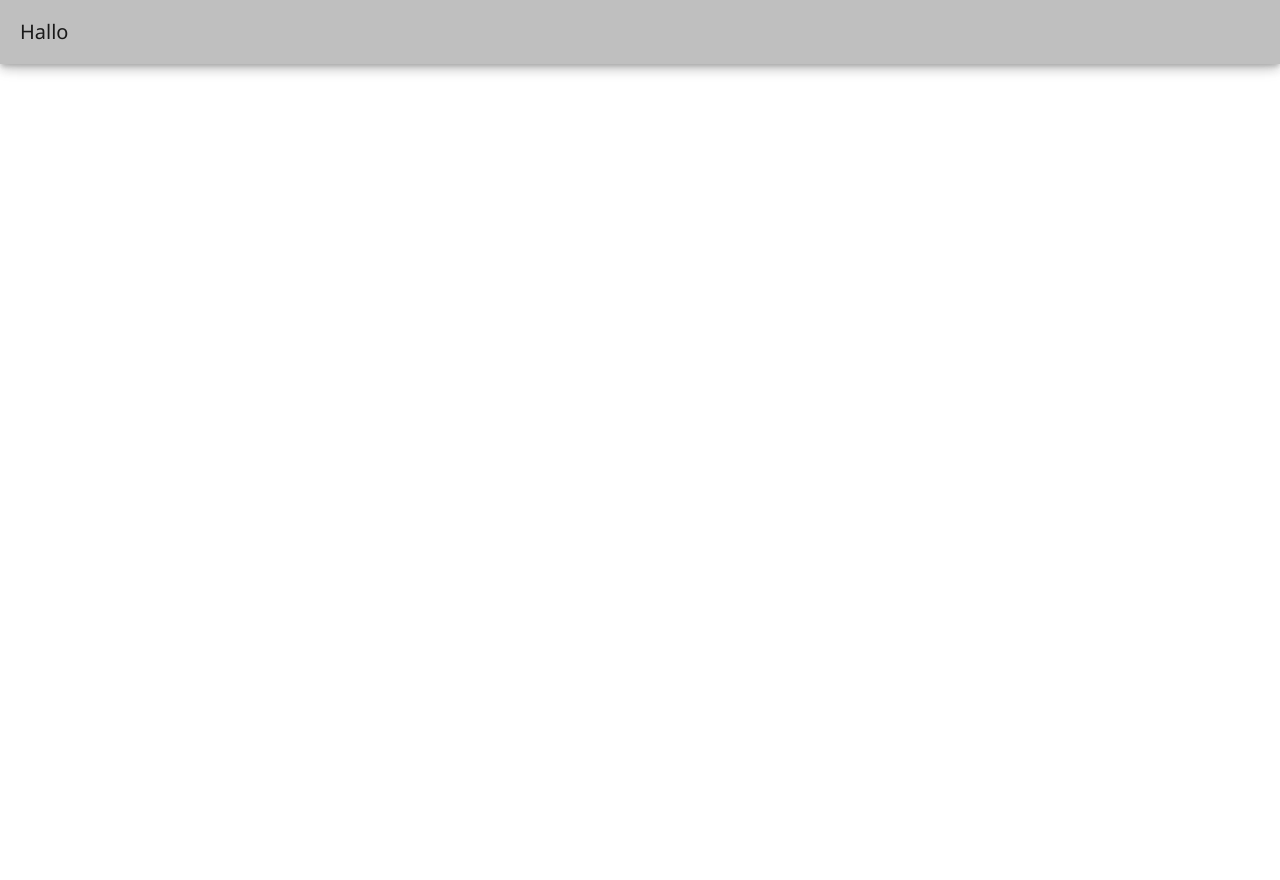
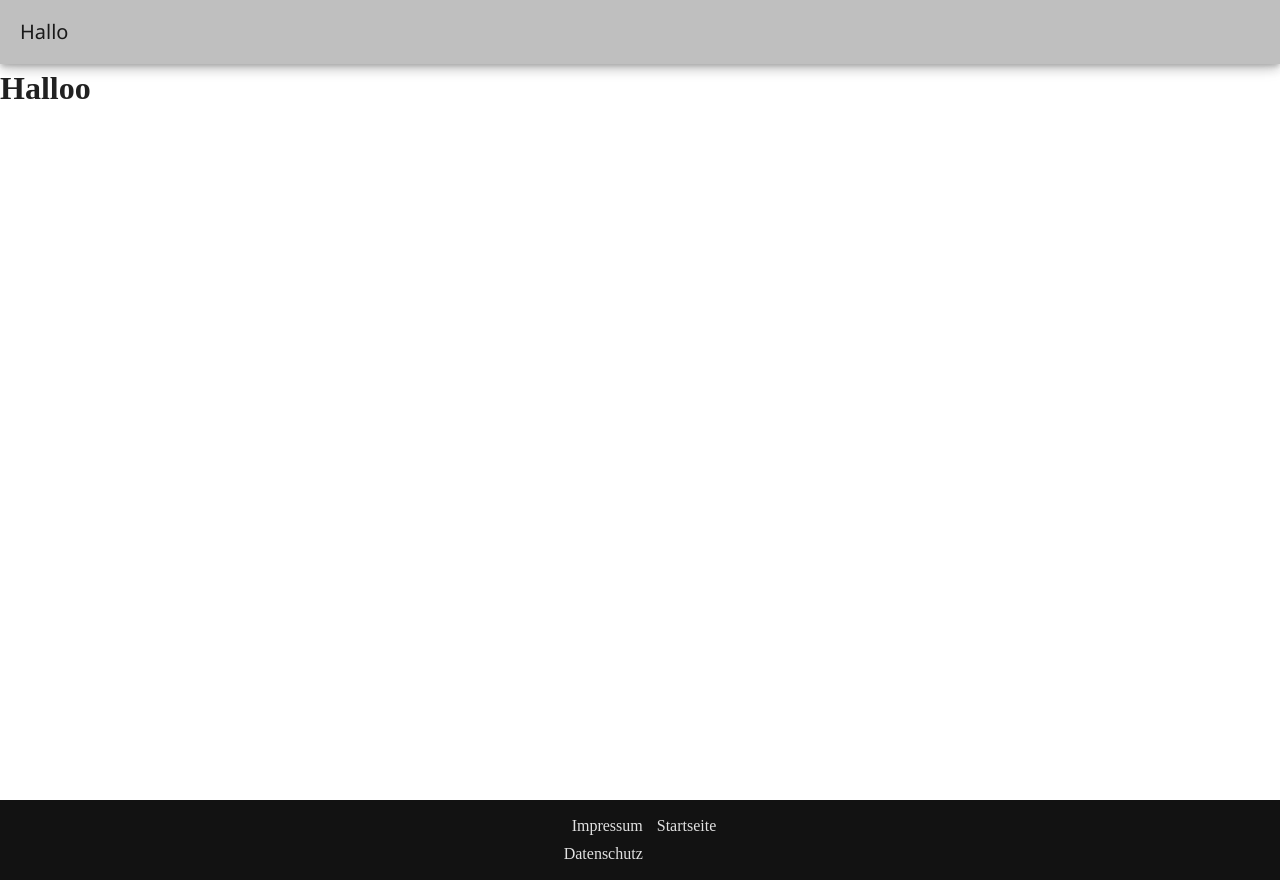
Before and after one commit to chfuchte/frankfurttimes, a Vue app: page / in a window 1280 px wide. Before the commit the page ends 800 px from the top, so only its background shows below. Built offline with nearby package versions, Linux system fonts and the light colour scheme.

Commit message:
add Header and Footer to Index App

```diff
--- a/src/components/FooterArea.vue
+++ b/src/components/FooterArea.vue
@@ -9,8 +9,7 @@
       <a href="/datenschutz.html">Datenschutz</a>
     </div>
     <div dir="d2">
-      <a :href="authenticated ? '/logout' : '/login.html'">{{ authenticated ? 'Logout' : 'Login' }}</a>
-      <a href="/support.html">Support</a>
+      <a href="/">Startseite</a>
     </div>
   </footer>
 </template>
--- a/src/pages/App.vue
+++ b/src/pages/App.vue
@@ -1,5 +1,6 @@
 <script setup lang="ts">
-import Header from '../components/HeaderArea.vue'
+import HeaderArea from '../components/HeaderArea.vue'
+import FooterArea from '@/components/FooterArea.vue';
 
 import { type Author, type User} from '../types/users';
 import { type Article} from '../types/article';
@@ -31,10 +32,14 @@ const userData: { [key: string]: User } = {};
 
 <template>
   <v-app>
-    <Header />
+    <HeaderArea />
 
-    <h1>This is public now</h1>
+    <v-main>
+      <h1>Halloo</h1>
+    </v-main>
   </v-app>
+
+  <FooterArea />
 </template>
 
 <style scoped></style>
```
